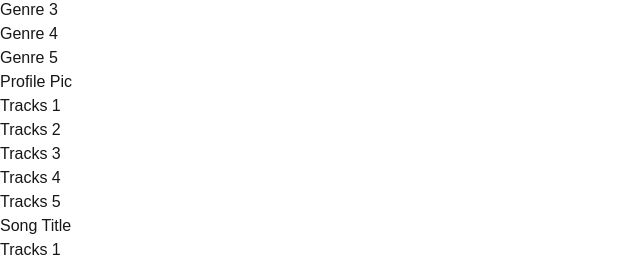
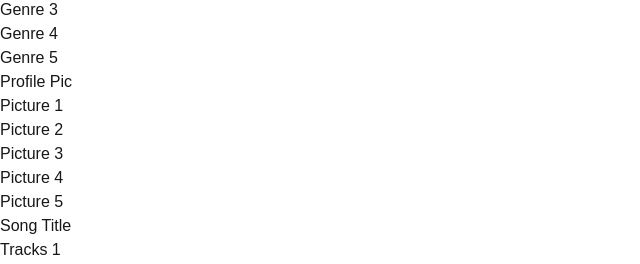
Before and after one commit to cath-ly/Spotify-Monthly-Tracker-Web-App, a Next.js app in the folder spotify-monthly-tracker/: page / in a window 1280 px wide. Shown: the part 517-781 px from the top of the page, without its empty margins (0-640 px from the left). Built offline with nearby package versions, Linux system fonts and the light colour scheme.

Commit message:
Updated UserTracks variable

```diff
--- a/spotify-monthly-tracker/src/app/components/UsersTracks/UsersTracks.tsx
+++ b/spotify-monthly-tracker/src/app/components/UsersTracks/UsersTracks.tsx
@@ -1,5 +1,12 @@
 export default function UserTracks() {
     const TrackObj:any = []
+    const TrackPic:any = []
+
+    const populatePicture = () => {
+      for (let i=1; i < 6; i++){
+        TrackPic.push(<li>Picture {i}</li>)
+      }
+    }
 
     const populateTracks = () => {
       for (let i=1; i < 6; i++){
@@ -7,22 +14,18 @@ export default function UserTracks() {
       }
     }
 
+    populatePicture()
     populateTracks()
-
     return (
       <div className="flex">
-        <div>
         <ul className='joe'>
           <div>Profile Pic </div>
+          {TrackPic}
+        </ul>
+        <ul className='joe'>
+          <div>Song Title</div>
           {TrackObj}
         </ul>
-        </div>
-        <div>
-        <ul className='joe'>
-          <div>{" "}Song Title</div>
-          {TrackObj}
-        </ul>
-        </div>
       </div>
     )
   }
```
